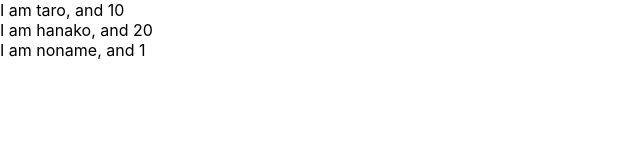
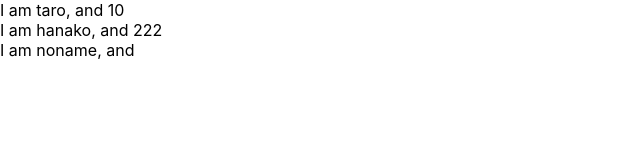
Before and after one commit to ItoYukito/udemy-react-redux, a React (Create React App) app: page / in a window 1280 px wide. Shown: the top 160 px of the page, without its empty margins (0-640 px from the left). Built offline with nearby package versions, Linux system fonts and the light colour scheme.

Commit message:
prop-types

```diff
--- a/src/App.js
+++ b/src/App.js
@@ -1,9 +1,10 @@
 import React from 'react';
+import PropTypes from 'prop-types';
 
 const App = () => {
   const profiles = [
     {name: "taro",age: 10},
-    {name:"hanako",age: 20},
+    {name:"hanako",age: 222},
     {name:"noname"}
   ]
   return (
@@ -21,8 +22,13 @@ const User = (props) => {
   return <div>I am {props.name}, and {props.age}</div>
 }
 
-User.defaultProps = {
-  age: 1
+// User.defaultProps = {
+//   age: 1
+// }
+
+User.propTypes = {
+  name: PropTypes.string,
+  age: PropTypes.number.isRequired
 }
 
 export default App;
```
